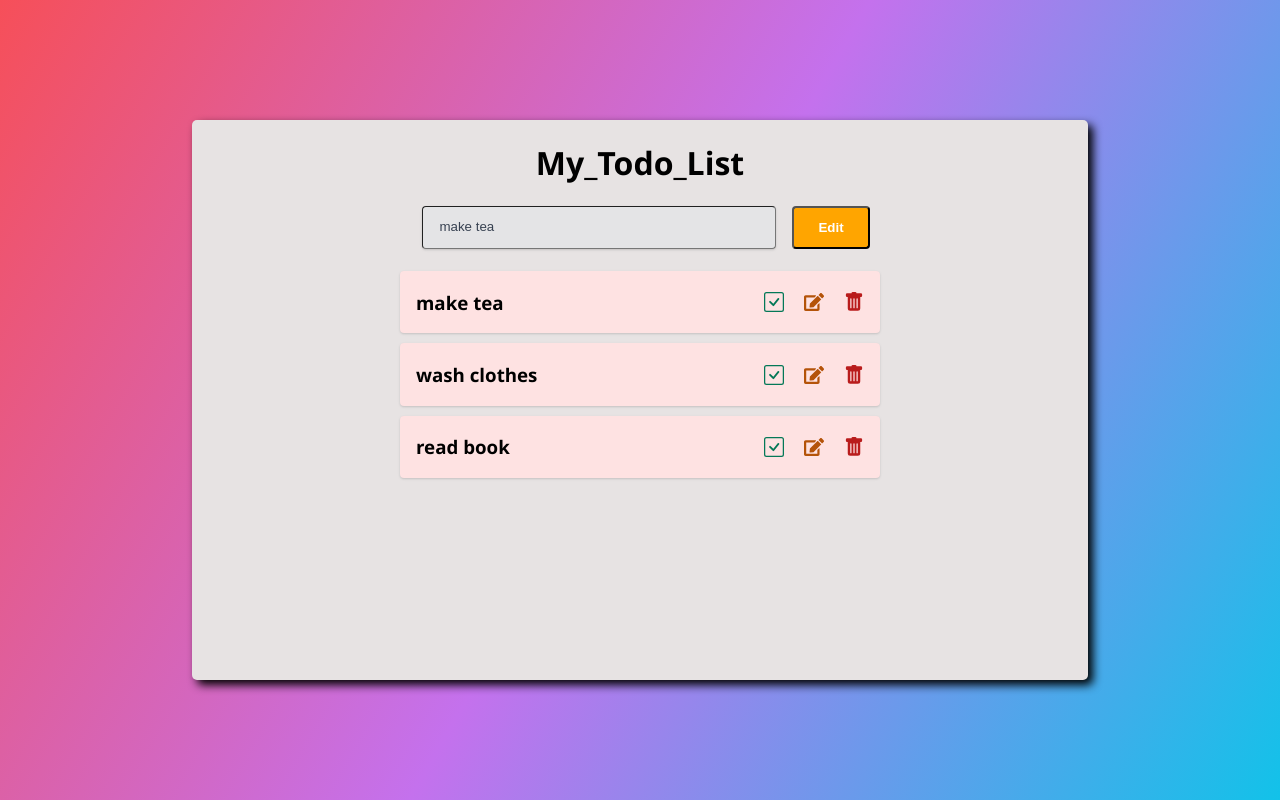
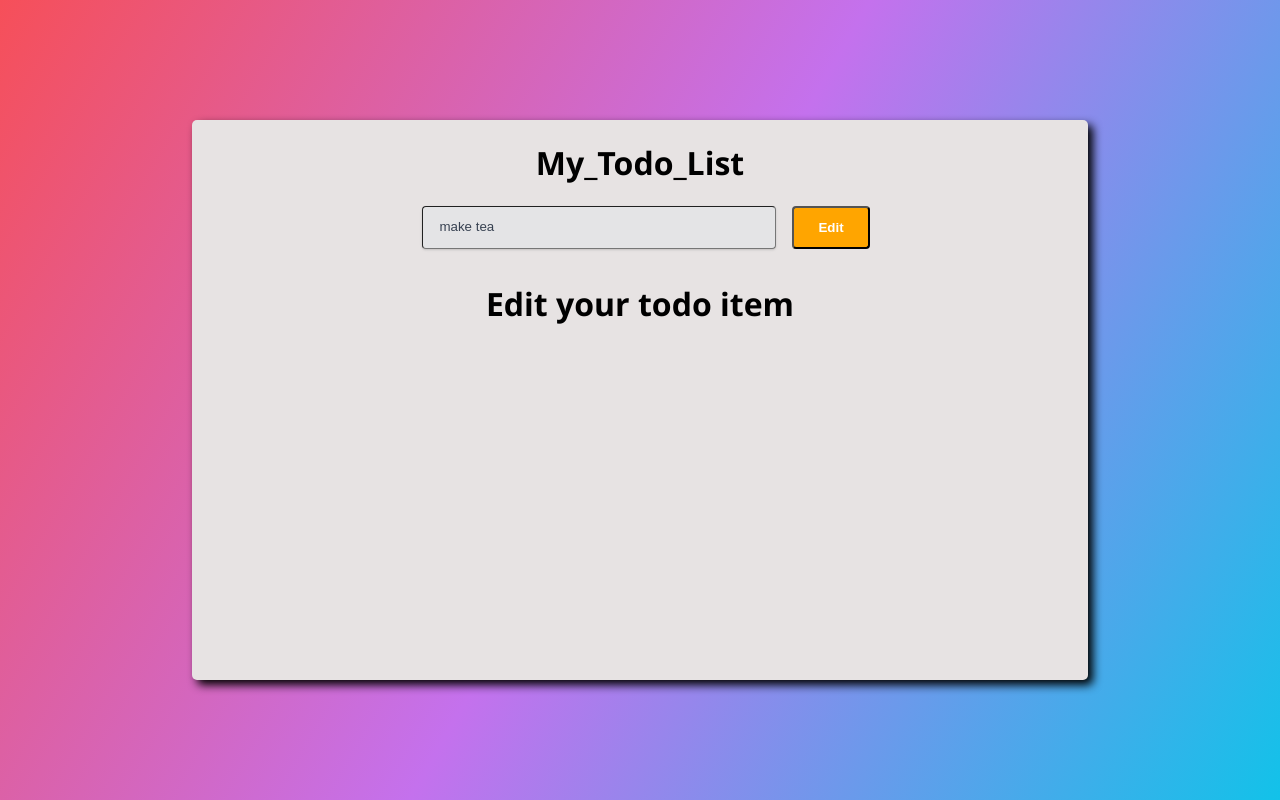
Before and after one commit to adityaK87/todo_app, a React (Create React App) app: page / in a window 1280 px wide. Both pictures are taken after a click on the icon 814 px from the left and 302 px from the top of the page. Built offline with nearby package versions, Linux system fonts and the light colour scheme.

Commit message:
improve ui for empty todos

```diff
--- a/src/App.js
+++ b/src/App.js
@@ -12,9 +12,17 @@ function App() {
 				My_Todo_List
 			</h1>
 
-			{toggleForm ? <TaskInput /> : <EditTodo />}
-
-			<TaskList />
+			{toggleForm ? (
+				<>
+					<TaskInput />
+					<TaskList />
+				</>
+			) : (
+				<>
+					<EditTodo />
+					<h1>Edit your todo item</h1>
+				</>
+			)}
 		</div>
 	);
 }
--- a/src/components/TaskList.js
+++ b/src/components/TaskList.js
@@ -7,9 +7,11 @@ const TaskList = () => {
 	console.log(todos);
 	return (
 		<div>
-			{todos.map((todo) => (
-				<TodoCard key={todo.id} {...todo} />
-			))}
+			{todos.length !== 0 ? (
+				todos.map((todo) => <TodoCard key={todo.id} {...todo} />)
+			) : (
+				<h1>Enter your first todo item</h1>
+			)}
 		</div>
 	);
 };
```
